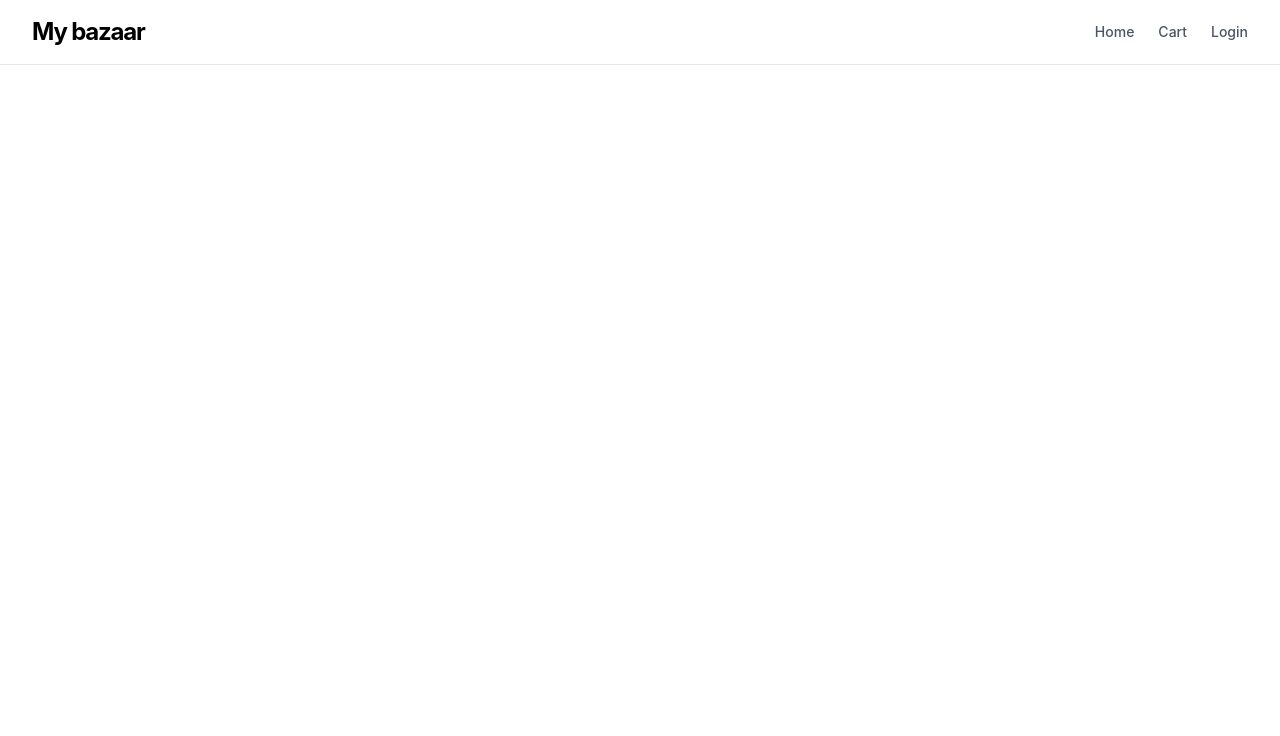
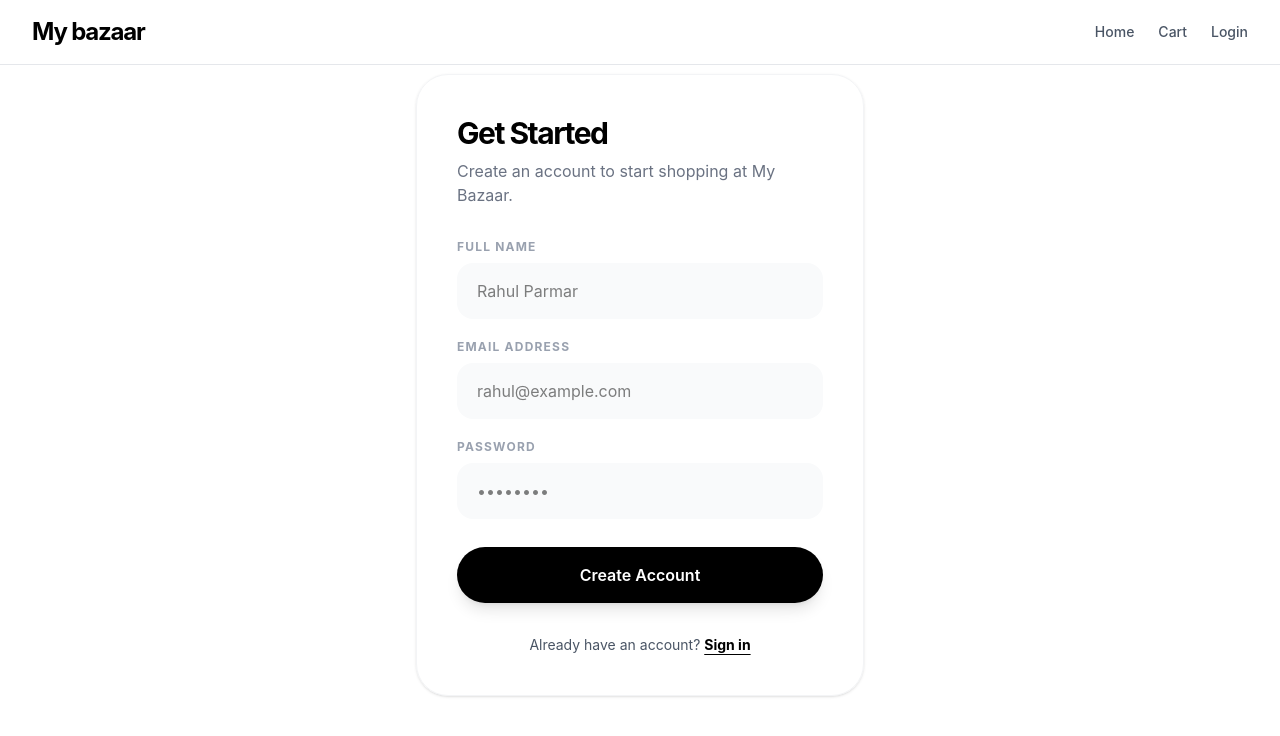
Before and after one commit to Rohan-Rahul/my-bazaar, a React (Vite) app in the folder client/: page /signup in a window 1280 px wide. Shown: the top 736 px of the page. Built offline with nearby package versions, Linux system fonts and the light colour scheme; no server answers.

Commit message:
Login/Signup UI added

```diff
--- a/client/src/App.jsx
+++ b/client/src/App.jsx
@@ -3,6 +3,7 @@ import Navbar from "./components/Navbar";
 import CartDrawer from "./components/CartDrawer";
 import Home from "./pages/Home";
 import Login from "./pages/Login";
+import Signup from "./pages/Signup";
 import ProductDetails from "./pages/ProductDetails";
 import { CartProvider } from "./context/CartContext";
 import { AuthProvider } from "./context/AuthContext";
@@ -18,6 +19,9 @@ function App() {
           <Routes>
             <Route path='/' element={<Home />} />
             <Route path='/login' element={<Login />} />
+            <Route path='/signup' element={
+              <Signup />
+            }/>
             <Route path='/product/:id' element={<ProductDetails />} />
             {/*
             <Route
--- a/client/src/pages/Login.jsx
+++ b/client/src/pages/Login.jsx
@@ -1,21 +1,25 @@
 import {useState} from 'react';
-import axios from 'axios';
+import { useNavigate, Link } from 'react-router-dom';
+import api from '../services/api';
+import { useAuth } from '../context/AuthContext';
 
 function Login(){
   const [email,setEmail] = useState('');
   const [password,setPassword] = useState('');
+  const { login } = useAuth();
+  const navigate = useNavigate();
 
   const handleLogin = async (e) => {
     e.preventDefault();
     try{
-      const response = await axios.post('http://localhost:3000/api/users/login', {
+      const response = await api.post('users/login', {
         email,password
       });
-      console.log('Login Success:', response.data);
 
-      //save the token for further api requests
-      localStorage.setItem('token',response.data.token);
-      alert('Logged in Successfully');
+      //login function handles localStorage and global state
+      login(response.data.user, response.user.token);
+
+      navigate('/');
     } catch (error) {
       console.error('Login Error: ', error.response?.data || error.message);
       alert('Login failed. Check console for details');
@@ -23,25 +27,50 @@ function Login(){
   };
 
   return (
-    <div style={{ padding: '20px' }}>
-      <h2>Login to My Bazaar</h2>
-      <form onSubmit={handleLogin} style={{ display: 'flex', flexDirection: 'column', width: '300px', gap: '10px' }}>
+    <div className="min-h-[80vh] flex items-center justify-center bg-white px-4">
+      <div className="max-w-md w-full border border-gray-100 p-10 rounded-[2rem] shadow-sm">
+        <h2 className="text-3xl font-bold tracking-tighter mb-2 text-gray-900">Sign In</h2>
+        <p className="text-gray-500 mb-8">Access your My Bazaar account.</p>
+
+        <form onSubmit={handleLogin} className="space-y-6">
+          <div>
+            <label className="block text-xs font-bold uppercase tracking-widest text-gray-400 mb-2">
+              Email Address
+            </label>
             <input
               type="email"
-          placeholder="Email"
+              className="w-full px-5 py-4 rounded-2xl bg-gray-50 border-none focus:ring-2 focus:ring-black outline-none transition-all"
+              placeholder="rahul@example.com"
               value={email}
               onChange={(e) => setEmail(e.target.value)}
               required
             />
+          </div>
+          <div>
+            <label className="block text-xs font-bold uppercase tracking-widest text-gray-400 mb-2">
+              Password
+            </label>
             <input
               type="password"
-          placeholder="Password"
+              className="w-full px-5 py-4 rounded-2xl bg-gray-50 border-none focus:ring-2 focus:ring-black outline-none transition-all"
+              placeholder="••••••••"
               value={password}
               onChange={(e) => setPassword(e.target.value)}
               required
             />
-        <button type="submit">Login</button>
+          </div>
+          <button
+            type="submit"
+            className="w-full bg-black text-white py-4 rounded-full font-semibold hover:bg-gray-800 transition-colors shadow-lg shadow-black/10"
+          >
+            Login
+          </button>
         </form>
+
+        <p className="mt-8 text-center text-sm text-gray-600">
+          New here? <Link to="/signup" className="font-bold text-black underline underline-offset-4">Create account</Link>
+        </p>
+      </div>
     </div>
   );
 }
--- /dev/null
+++ b/client/src/pages/Signup.jsx
@@ -0,0 +1,80 @@
+import {useState} from 'react';
+import {useNavigate, Link} from 'react-router-dom';
+import api from '../services/api';
+import {useAuth} from '../context/AuthContext';
+
+function Signup(){
+  const [formData, setFormData] = useState({
+    name: '', email: '',password: ''
+  });
+  const {login} = useAuth();
+  const navigate = useNavigate();
+
+  const handleSubmit = async (e) =>{
+    e.preventDefault();
+    try{
+      const response = await api.post('/users/register', formData);
+      login(response.data.user, response.data.token);
+      navigate('/');
+    } catch(error){
+      alert(error.response?.message) || 'Registration failed'
+    };
+  }
+
+return (
+  <div className="min-h-[80vh] flex items-center justify-center bg-white px-4">
+      <div className="max-w-md w-full border border-gray-100 p-10 rounded-[2rem] shadow-sm">
+        <h2 className="text-3xl font-bold tracking-tighter mb-2">Get Started</h2>
+        <p className="text-gray-500 mb-8">Create an account to start shopping at My Bazaar.</p>
+
+        <form onSubmit={handleSubmit} className="space-y-5">
+          <div>
+            <label className="block text-xs font-bold uppercase tracking-widest text-gray-400 mb-2">Full Name</label>
+            <input
+              type="text"
+              className="w-full px-5 py-4 rounded-2xl bg-gray-50 border-none focus:ring-2 focus:ring-black outline-none transition-all"
+              placeholder="Rahul Parmar"
+              value={formData.name}
+              onChange={(e) => setFormData({...formData, name: e.target.value})}
+              required
+            />
+          </div>
+          <div>
+            <label className="block text-xs font-bold uppercase tracking-widest text-gray-400 mb-2">Email Address</label>
+            <input
+              type="email"
+              className="w-full px-5 py-4 rounded-2xl bg-gray-50 border-none focus:ring-2 focus:ring-black outline-none transition-all"
+              placeholder="rahul@example.com"
+              value={formData.email}
+              onChange={(e) => setFormData({...formData, email: e.target.value})}
+              required
+            />
+          </div>
+          <div>
+            <label className="block text-xs font-bold uppercase tracking-widest text-gray-400 mb-2">Password</label>
+            <input
+              type="password"
+              className="w-full px-5 py-4 rounded-2xl bg-gray-50 border-none focus:ring-2 focus:ring-black outline-none transition-all"
+              placeholder="••••••••"
+              value={formData.password}
+              onChange={(e) => setFormData({...formData, password: e.target.value})}
+              required
+            />
+          </div>
+          <button
+            type="submit"
+            className="w-full bg-black text-white py-4 rounded-full font-semibold hover:bg-gray-800 transition-colors shadow-lg shadow-black/10 mt-2"
+          >
+            Create Account
+          </button>
+        </form>
+
+        <p className="mt-8 text-center text-sm text-gray-600">
+          Already have an account? <Link to="/login" className="font-bold text-black underline underline-offset-4">Sign in</Link>
+        </p>
+      </div>
+    </div>
+);
+}
+
+export default Signup;
```
Lines whose indentation alone changed are shown as unchanged.
